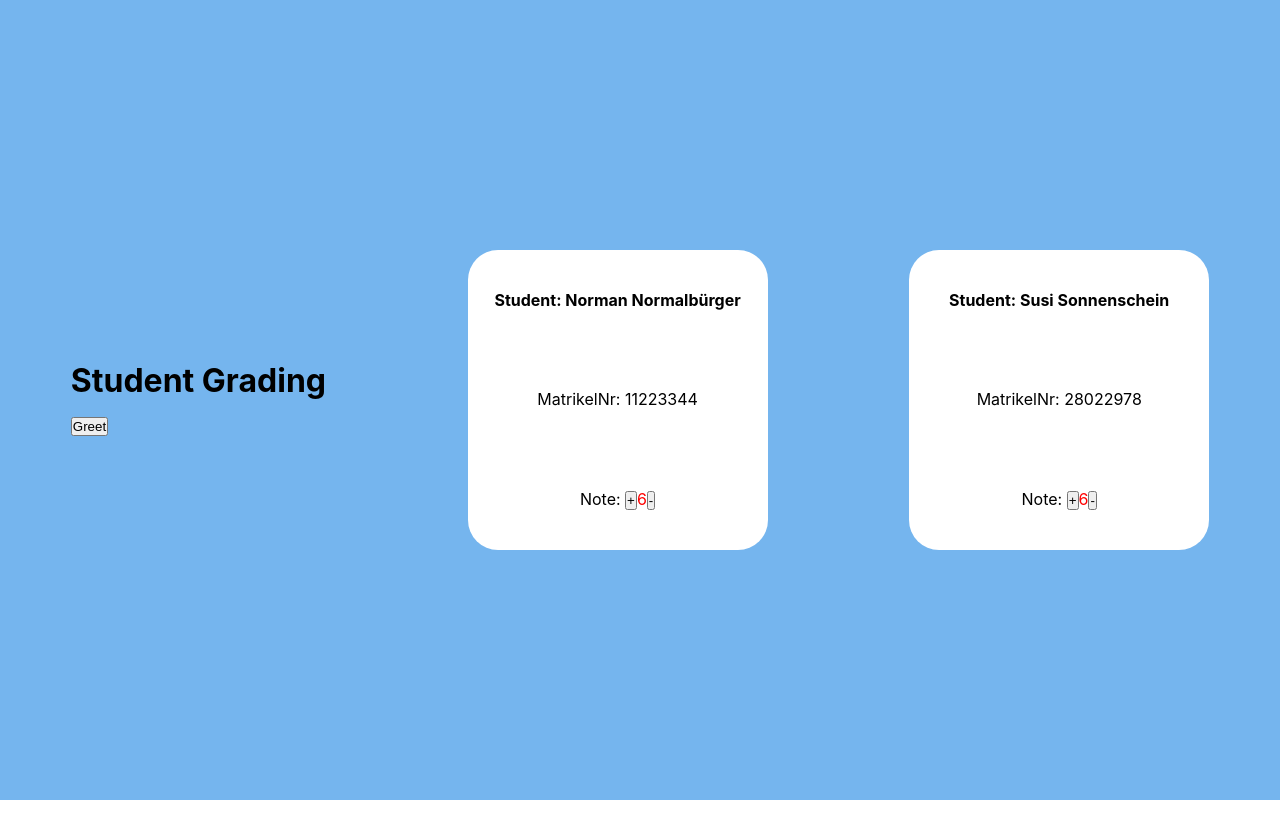
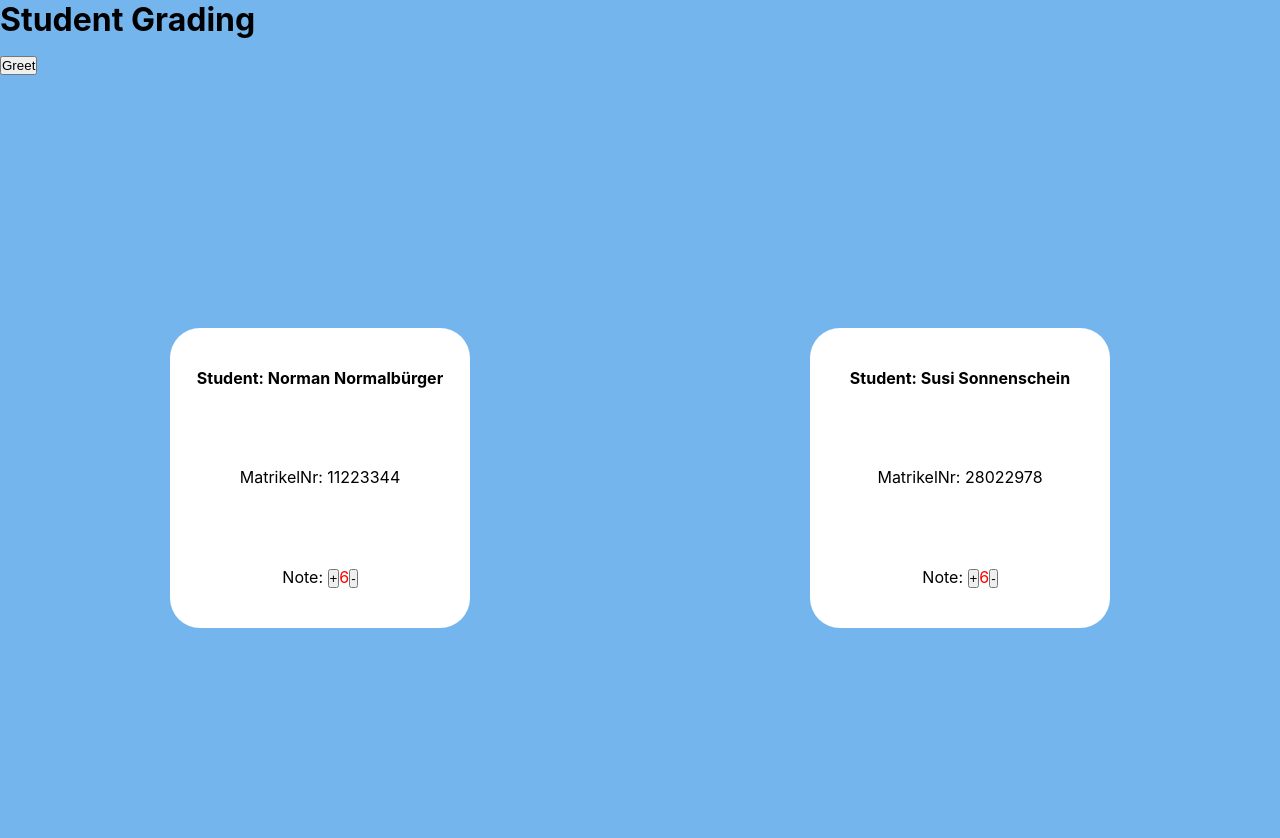
Before and after one commit to fonzerelly/ss2020-student-grading, a React (Create React App) app: page / in a window 1280 px wide. Shown: the top 838 px of the page. Before the commit the page ends 800 px from the top, so only its background shows below. Built offline with nearby package versions, Linux system fonts and the light colour scheme.

Commit message:
refactors Students into StudentList

```diff
--- a/src/App.css
+++ b/src/App.css
@@ -2,9 +2,9 @@
   background-color: #75b5ee;
   height: 100vh;
   box-sizing: border-box;
-  display: flex;
-  justify-content: space-around;
-  align-items: center;
+  /* display: flex; */
+  /* justify-content: space-around; */
+  /* align-items: center; */
 }
 
 @media (prefers-reduced-motion: no-preference) {
--- a/src/App.js
+++ b/src/App.js
@@ -1,24 +1,13 @@
 import React, {useState} from 'react'
+import './App.css'
+import StudentList from './StudentList'
 import Greet from './Greet'
-import './App.css'
-import Student from'./Student'
 
 function App() {
-  const [students] = useState([{
-    name: 'Norman Normalbürger',
-    matriculation: '11223344'
-  }, {
-    name: 'Susi Sonnenschein',
-    matriculation: '28022978'
-  }])
   return (
     <div className="app">
       <h1>Student Grading<br/><Greet/></h1>
-
-      {students.map((student, index) => (
-        <Student name={student.name} matriculation={student.matriculation} key={index}/>
-      ))}
-
+      <StudentList/>
     </div>
   )
 }
--- /dev/null
+++ b/src/StudentList.css
@@ -0,0 +1,8 @@
+.studentlist {
+    background-color: #75b5ee;
+    height: 100vh;
+    box-sizing: border-box;
+    display: flex;
+    justify-content: space-around;
+    align-items: center;
+  }
--- /dev/null
+++ b/src/StudentList.js
@@ -0,0 +1,19 @@
+import React, {useState} from 'react'
+import Student from './Student'
+import './StudentList.css'
+function StudentList () {
+    const [students] = useState([{
+        name: 'Norman Normalbürger',
+        matriculation: '11223344'
+      }, {
+        name: 'Susi Sonnenschein',
+        matriculation: '28022978'
+      }])
+    return (<div class="studentlist">
+
+        {students.map((student, index) => (
+            <Student name={student.name} matriculation={student.matriculation} key={index}/>
+        ))}
+    </div>)
+}
+export default StudentList;
```
